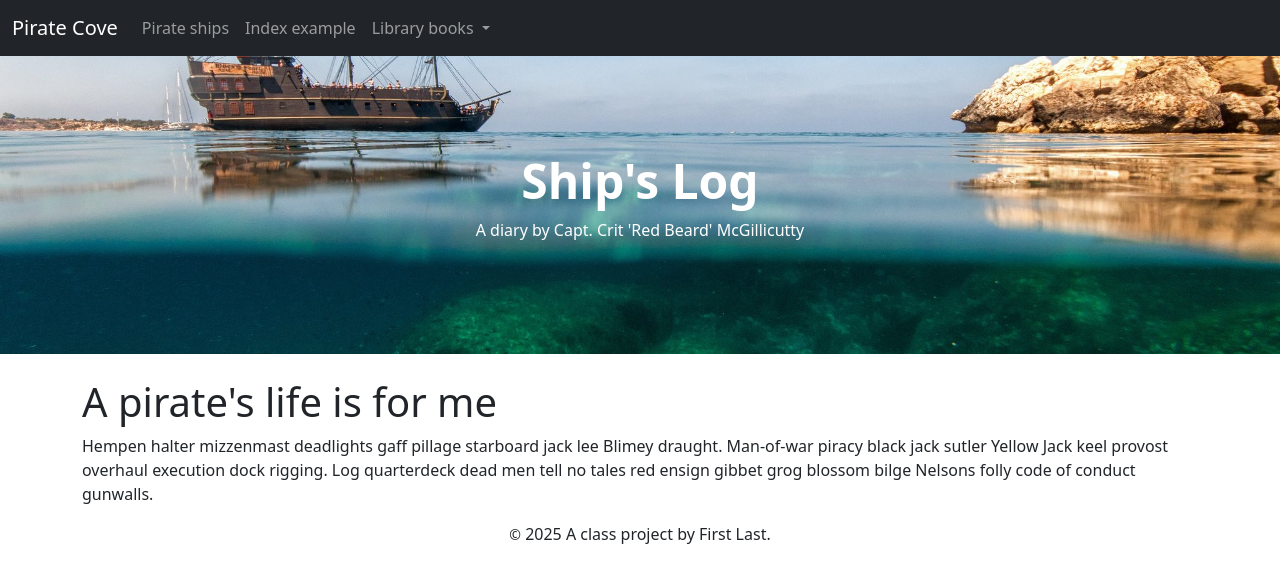
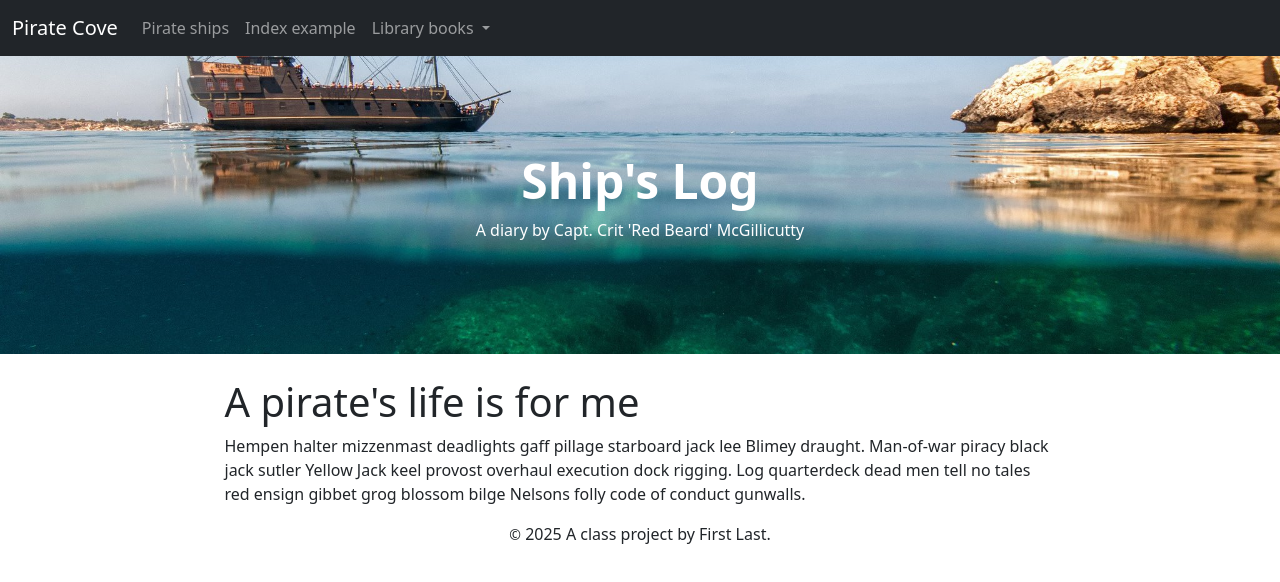
Before and after one commit to lunareichert/lunareichert-staticapp, a website: page src/index.njk in a window 1280 px wide. Drawn offline with nearby package versions, Linux system fonts and the light colour scheme; files that its build step writes are made by us from their sources; files whose address does not match are found by name.

Commit message:
pretty change

```diff
--- a/src/index.njk
+++ b/src/index.njk
@@ -4,7 +4,7 @@
 {% block content %}
 <div class="container">
   <div class="row justify-content-center">
-    <div class="col">
+    <div class="col col-sm-12 col-md-9 col-lg-9">
       <h1>A pirate's life is for me</h1>
         <p>Hempen halter mizzenmast deadlights gaff pillage starboard jack lee Blimey draught. Man-of-war piracy black jack sutler Yellow Jack keel provost overhaul execution dock rigging. Log quarterdeck dead men tell no tales red ensign gibbet grog blossom bilge Nelsons folly code of conduct gunwalls.</p>
     </div>
```
Also changed, not shown: docs/index.html.
